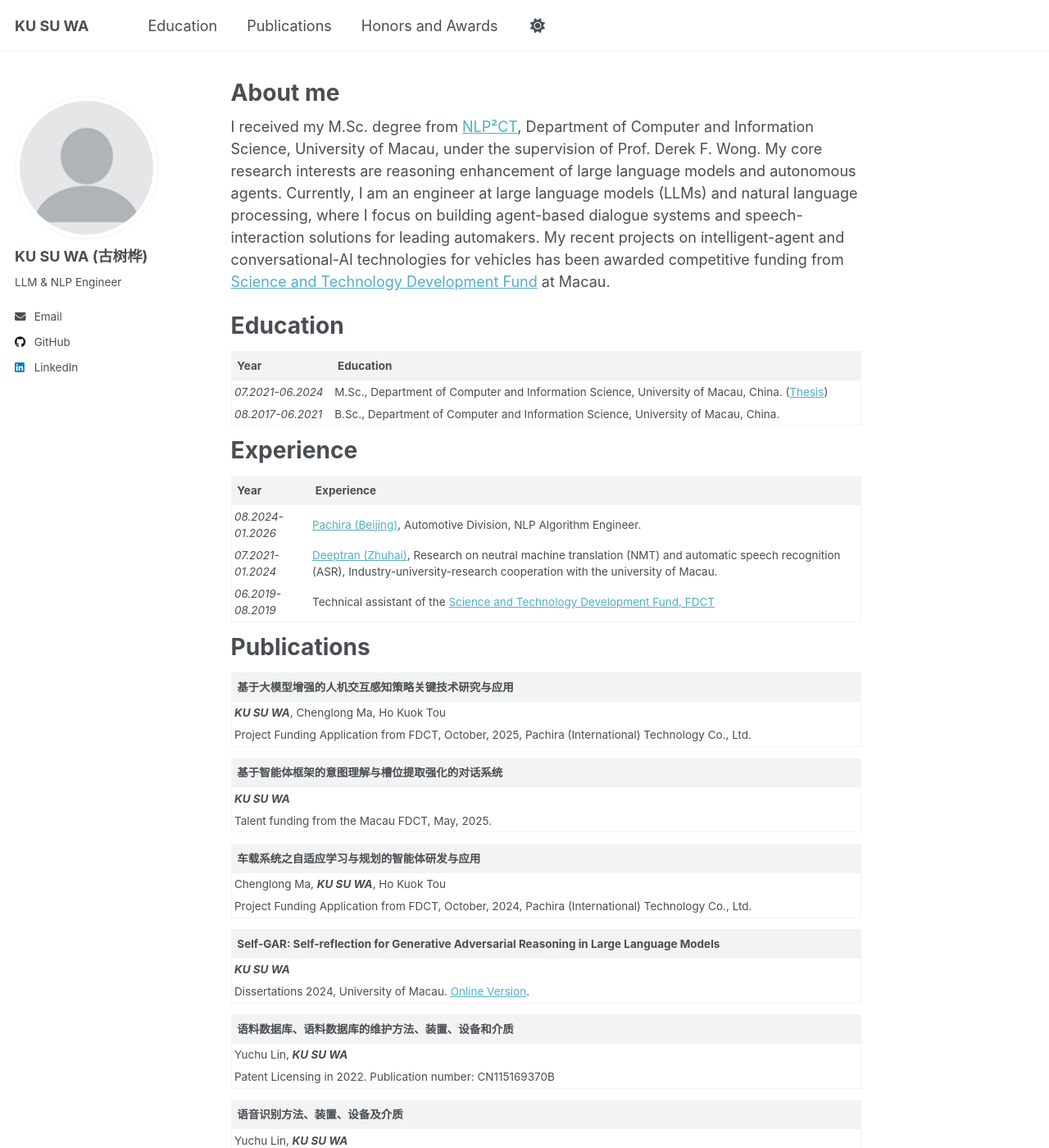
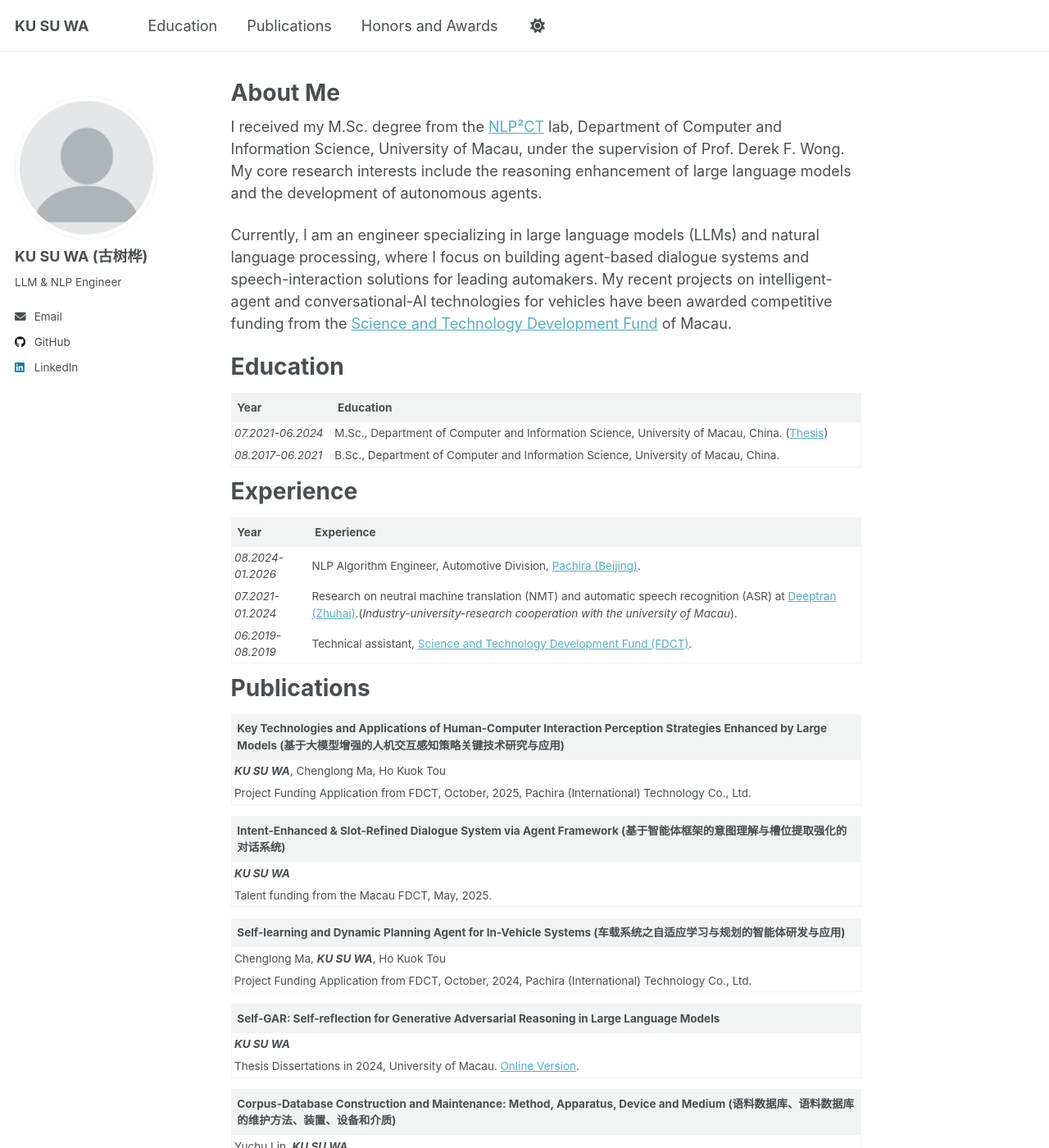
Before and after one commit to Ruka2/kutree, a Jekyll site: the page built from _pages/about.md, in a window 1280 px wide and 1400 px high. Shown: the whole window at 82% size. Built offline with Jekyll 4.4.1, drawn with Linux system fonts in a browser that asks for light colours; a script that is not in the unit is left out; some of the changed text lies outside the part shown.

Commit message:
no message

```diff
--- a/_config.yml
+++ b/_config.yml
@@ -62,7 +62,7 @@ author:
   keybase          : # Username
   instagram        : # Username
   lastfm           : # Username
-  linkedin         : SU WA KU
+  linkedin         : kutree
   mastodon         : # URL
   medium           : # URL
   pinterest        : # Username
--- a/_pages/about.md
+++ b/_pages/about.md
@@ -1,14 +1,15 @@
 ---
 permalink: /
-title: "About me"
+title: "About Me"
 author_profile: true
 redirect_from:
   - /about/
   - /about.html
 ---
 
-I received my M.Sc. degree from [NLP²CT](http://nlp2ct.cis.umac.mo/), Department of Computer and Information Science, University of Macau, under the supervision of Prof. Derek F. Wong. My core research interests are reasoning enhancement of large language models and autonomous agents.
-Currently, I am an engineer at large language models (LLMs) and natural language processing, where I focus on building agent-based dialogue systems and speech-interaction solutions for leading automakers. My recent projects on intelligent-agent and conversational-AI technologies for vehicles has been awarded competitive funding from [Science and Technology Development Fund](https://www.fdct.gov.mo/) at Macau.
+I received my M.Sc. degree from the [NLP²CT](http://nlp2ct.cis.umac.mo/) lab, Department of Computer and Information Science, University of Macau, under the supervision of Prof. Derek F. Wong. My core research interests include the reasoning enhancement of large language models and the development of autonomous agents.
+
+Currently, I am an engineer specializing in large language models (LLMs) and natural language processing, where I focus on building agent-based dialogue systems and speech-interaction solutions for leading automakers. My recent projects on intelligent-agent and conversational-AI technologies for vehicles have been awarded competitive funding from the [Science and Technology Development Fund](https://www.fdct.gov.mo/) of Macau.
 
 Education
 ======
@@ -23,24 +24,24 @@ Experience
 
 | Year | Experience |
 | :------ | :------ |
-| *08.2024-01.2026* | [Pachira (Beijing)](https://www.pachira.cn/), Automotive Division, NLP Algorithm Engineer. |
-| *07.2021-01.2024* | [Deeptran (Zhuhai)](https://www.deeptran.com/), Research on neutral machine translation (NMT) and automatic speech recognition (ASR), Industry-university-research cooperation with the university of Macau.|
-| *06.2019-08.2019* | Technical assistant of the [Science and Technology Development Fund, FDCT](https://www.fdct.gov.mo/) |
+| *08.2024-01.2026* | NLP Algorithm Engineer, Automotive Division, [Pachira (Beijing)](https://www.pachira.cn/). |
+| *07.2021-01.2024* | Research on neutral machine translation (NMT) and automatic speech recognition (ASR) at [Deeptran (Zhuhai)](https://www.deeptran.com/).(*Industry-university-research cooperation with the university of Macau*).|
+| *06.2019-08.2019* | Technical assistant, [Science and Technology Development Fund (FDCT)](https://www.fdct.gov.mo/). |
 
 Publications
 ======
 
-| **基于大模型增强的人机交互感知策略关键技术研究与应用**|
+| **Key Technologies and Applications of Human-Computer Interaction Perception Strategies Enhanced by Large Models (基于大模型增强的人机交互感知策略关键技术研究与应用)**|
 | :------ |
 | ***KU SU WA***, Chenglong Ma, Ho Kuok Tou|
 | Project Funding Application from FDCT, October, 2025, Pachira (International) Technology Co., Ltd.|
 
-| **基于智能体框架的意图理解与槽位提取强化的对话系统**|
+| **Intent-Enhanced & Slot-Refined Dialogue System via Agent Framework (基于智能体框架的意图理解与槽位提取强化的对话系统)**|
 | :------ |
 | ***KU SU WA***|
 | Talent funding from the Macau FDCT, May, 2025.|
 
-| **车载系统之自适应学习与规划的智能体研发与应用**|
+| **Self-learning and Dynamic Planning Agent for In-Vehicle Systems (车载系统之自适应学习与规划的智能体研发与应用)**|
 | :------ |
 | Chenglong Ma, ***KU SU WA***, Ho Kuok Tou|
 | Project Funding Application from FDCT, October, 2024, Pachira (International) Technology Co., Ltd.|
@@ -48,23 +49,23 @@ Publications
 | **Self-GAR: Self-reflection for Generative Adversarial Reasoning in Large Language Models**|
 | :------ |
 | ***KU SU WA***|
-| Dissertations 2024, University of Macau. [Online Version](https://umlibrary.primo.exlibrisgroup.com/discovery/fulldisplay?docid=alma991010450375106306&context=L&vid=853UOM_INST:umlibrary&search_scope=MyInst_and_CI&adaptor=Local%20Search%20Engine&tab=Everything&query=any,contains,KU%20SU%20WA). |
+| Thesis Dissertations in 2024, University of Macau. [Online Version](https://umlibrary.primo.exlibrisgroup.com/discovery/fulldisplay?docid=alma991010450375106306&context=L&vid=853UOM_INST:umlibrary&search_scope=MyInst_and_CI&adaptor=Local%20Search%20Engine&tab=Everything&query=any,contains,KU%20SU%20WA). |
 
-| **语料数据库、语料数据库的维护方法、装置、设备和介质**|
+| **Corpus-Database Construction and Maintenance: Method, Apparatus, Device and Medium (语料数据库、语料数据库的维护方法、装置、设备和介质)**|
 | :------ |
 | Yuchu Lin, ***KU SU WA*** |
-| Patent Licensing in 2022. Publication number: CN115169370B|
+| Patent Licensing in 2022. Publication number: CN115169370B.|
 
-| **语音识别方法、装置、设备及介质**|
+| **Speech Recognition Method, Apparatus, Device and Storage Medium (语音识别方法、装置、设备及介质)**|
 | :------ |
 | Yuchu Lin, ***KU SU WA*** |
-| Patent Licensing in 2022. Publication number: CN114999463B|
+| Patent Licensing in 2022. Publication number: CN114999463B.|
 
 Honor and Awards
 ======
 
 | Year | Honor & Awards |
 | :------ | :------ |
-| *2021* | Outstanding Undergraduates in the Department of Computer and Information Science. ([News](https://www.fst.um.edu.mo/news/2020-2021-fst-graduates-stories-and-their-final-year-projects/)), ([Thesis](http://oaps.umac.mo/handle/10692.1/240)).|
+| *2021* | Outstanding Undergraduate Student, Department of Computer and Information Science. ([News](https://www.fst.um.edu.mo/news/2020-2021-fst-graduates-stories-and-their-final-year-projects/)), ([Thesis](http://oaps.umac.mo/handle/10692.1/240)).|
 | *2021* | 2nd Runner Up, IEEE Project Competition 2021 by IEEE Student Branch of Macau.|
 | *2021* | 2nd Runner Up, IEEE Macau IES Chapter 2021 Undergraduate Project Contest.|
--- a/_sass/layout/_tables.scss
+++ b/_sass/layout/_tables.scss
@@ -28,9 +28,10 @@ th {
 }
 
 td {
-  padding: 0.25em;
+  // padding: 0.5em;
   // border-bottom: 1px solid var(--global-border-color);
   // border-right: 1px solid var(--global-border-color);
+  padding: 0.25em;
 }
 
 tr, td, th {
```
